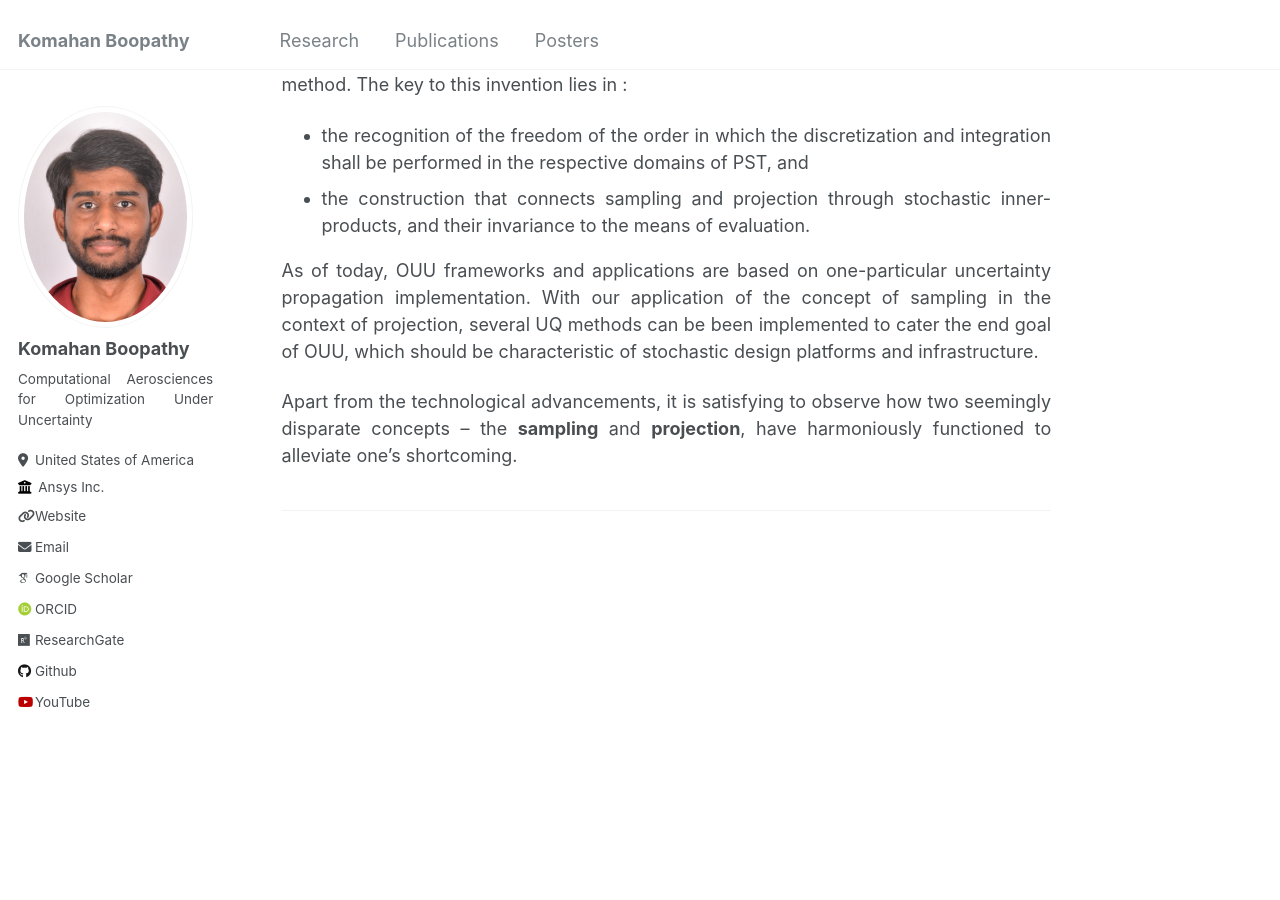
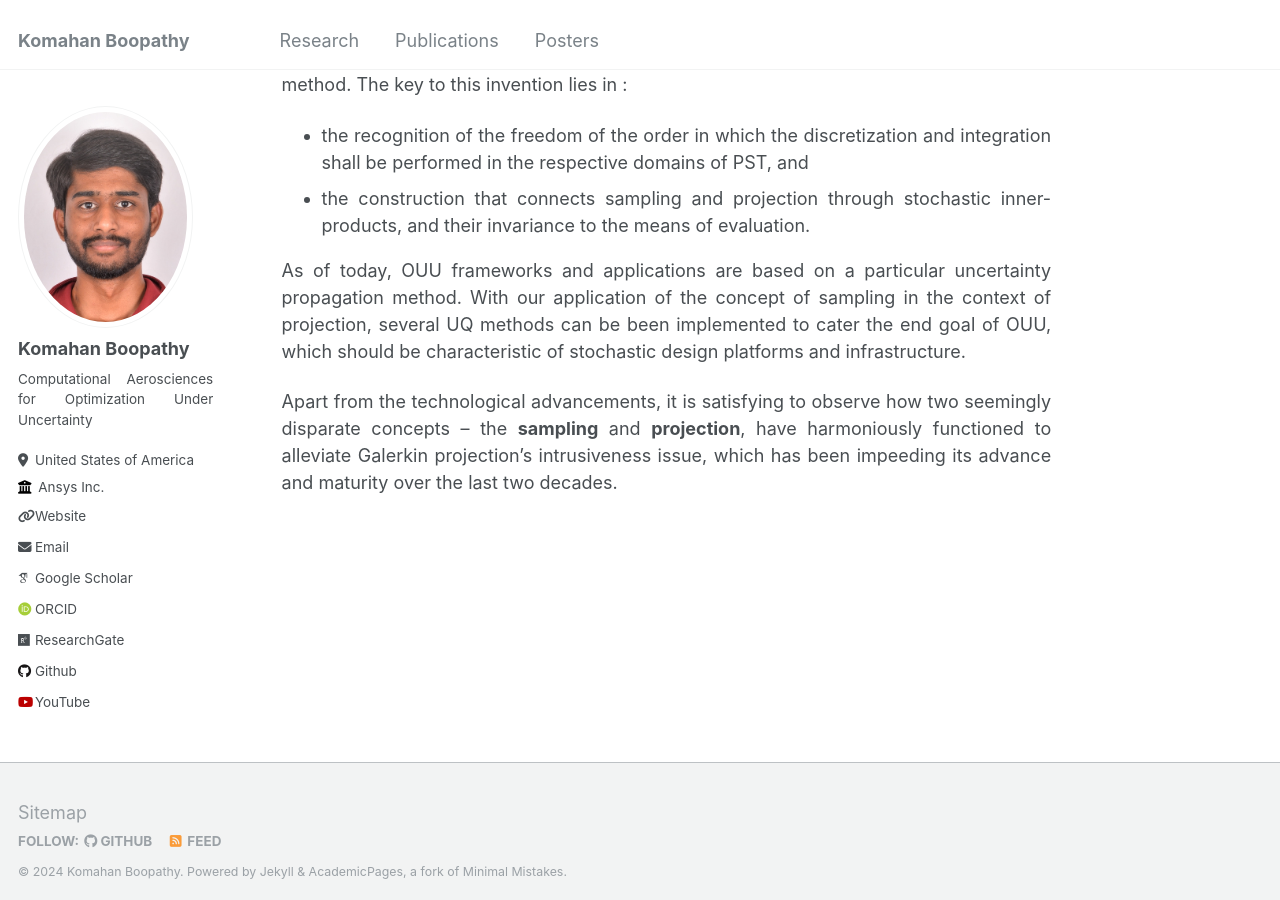
Before and after one commit to komahanb/komahanb.github.io, a Jekyll site: the page built from _pages/research.md, in a window 1280 px wide and 900 px high, scrolled down 1786 px. Built offline with Jekyll 4.4.1, drawn with Linux system fonts in a browser that asks for light colours; some web fonts are replaced; a script that is not in the unit is left out; some of the changed lines change nothing that is shown.

Commit message:
updated contributions

```diff
--- a/_pages/research.md
+++ b/_pages/research.md
@@ -38,11 +38,9 @@ My preliminary studies applying probabilistic-extensions to deterministic framew
 - the recognition of the freedom of the order in which the discretization and integration shall be performed in the respective domains of PST, and
 - the construction that connects sampling and projection through stochastic inner-products, and their invariance to the means of evaluation.
 
-As of today, OUU frameworks and applications are based on one-particular uncertainty propagation implementation.  With our application of the concept of sampling in the context of projection, several UQ methods can be been implemented to cater the end goal of OUU, which should be characteristic of stochastic design platforms and infrastructure.
+As of today, OUU frameworks and applications are based on a particular uncertainty propagation method.  With our application of the concept of sampling in the context of projection, several UQ methods can be been implemented to cater the end goal of OUU, which should be characteristic of stochastic design platforms and infrastructure.
 
-Apart from the technological advancements, it is satisfying to observe how two seemingly disparate concepts -- the **sampling** and **projection**, have harmoniously functioned to alleviate one's shortcoming.
-
-<!-- the intrusiveness issue with the method Galerkin projection in probabilistic-domain. -->
+Apart from the technological advancements, it is satisfying to observe how two seemingly disparate concepts -- the **sampling** and **projection**, have harmoniously functioned to alleviate Galerkin projection's intrusiveness issue, which has been impeeding its advance and maturity over the last two decades.
 
 <div class="gallery">
 {% assign count = 1 %}
@@ -59,80 +57,3 @@ Apart from the technological advancements, it is satisfying to observe how two s
     {% assign count = count | plus: 1 %}
 {% endfor %}
 </div>
-
----
-
-<div id="aircraft-container" style="width: 100%; height: 500px;"></div>
-
-<!-- Three.js and GLTFLoader (for future use if needed) -->
-<script src="https://cdnjs.cloudflare.com/ajax/libs/three.js/r136/three.min.js"></script>
-
-<script>
-    // Setting up the scene, camera, and renderer
-    const scene = new THREE.Scene();
-    scene.background = new THREE.Color(0xa9a9a9); // Light gray background
-
-    const camera = new THREE.PerspectiveCamera(75, window.innerWidth / 500, 0.1, 1000);
-    camera.position.set(0, 2, 10); // Setting the camera position for a good view of the aircraft
-
-    const renderer = new THREE.WebGLRenderer();
-    renderer.setSize(window.innerWidth, 500);
-    document.getElementById('aircraft-container').appendChild(renderer.domElement);
-
-    // Adding lights to the scene
-    const directionalLight = new THREE.DirectionalLight(0xffffff, 1);
-    directionalLight.position.set(10, 10, 10);
-    scene.add(directionalLight);
-
-    const ambientLight = new THREE.AmbientLight(0x404040, 0.6); // Soft light for the overall scene
-    scene.add(ambientLight);
-
-    // Creating a placeholder aircraft with basic shapes
-
-    // Aircraft body - using a cone to simulate the fuselage
-    const bodyGeometry = new THREE.ConeGeometry(0.5, 3, 32);
-    const bodyMaterial = new THREE.MeshStandardMaterial({
-        color: 0xC0C0C0, // Metallic silver color
-        metalness: 0.8,
-        roughness: 0.3
-    });
-    const bodyMesh = new THREE.Mesh(bodyGeometry, bodyMaterial);
-    bodyMesh.rotation.x = Math.PI / 2; // Make the cone horizontal
-    scene.add(bodyMesh);
-
-    // Aircraft wings - using boxes to represent simple wings
-    const wingGeometry = new THREE.BoxGeometry(2, 0.05, 0.5);
-    const wingMaterial = new THREE.MeshStandardMaterial({
-        color: 0x4B4B4B, // Dark gray for the wings
-        metalness: 0.6,
-        roughness: 0.5
-    });
-
-    const leftWing = new THREE.Mesh(wingGeometry, wingMaterial);
-    leftWing.position.set(0, 0, 0.75); // Position left wing
-    scene.add(leftWing);
-
-    const rightWing = new THREE.Mesh(wingGeometry, wingMaterial);
-    rightWing.position.set(0, 0, -0.75); // Position right wing
-    scene.add(rightWing);
-
-    // Aircraft tail - using a small box to represent the tail fin
-    const tailGeometry = new THREE.BoxGeometry(0.2, 0.8, 0.05);
-    const tailMaterial = new THREE.MeshStandardMaterial({
-        color: 0xC0C0C0, // Same metallic silver as the body
-        metalness: 0.8,
-        roughness: 0.3
-    });
-    const tailMesh = new THREE.Mesh(tailGeometry, tailMaterial);
-    tailMesh.position.set(-1.3, 0.4, 0); // Position tail fin at the rear
-    scene.add(tailMesh);
-
-    // Animation loop for a bit of movement
-    function animate() {
-        requestAnimationFrame(animate);
-        bodyMesh.rotation.y += 0.01; // Slowly rotate the aircraft body
-        renderer.render(scene, camera);
-    }
-
-    animate();
-</script>
```
